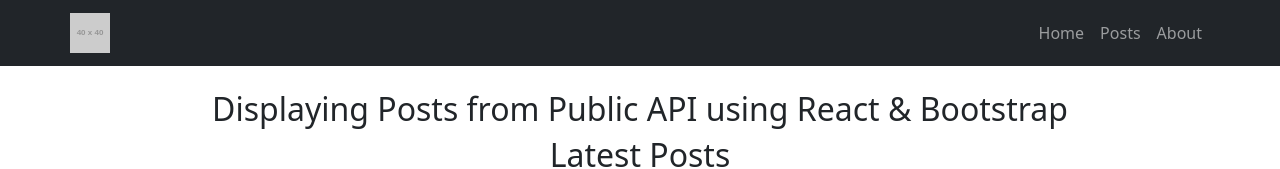
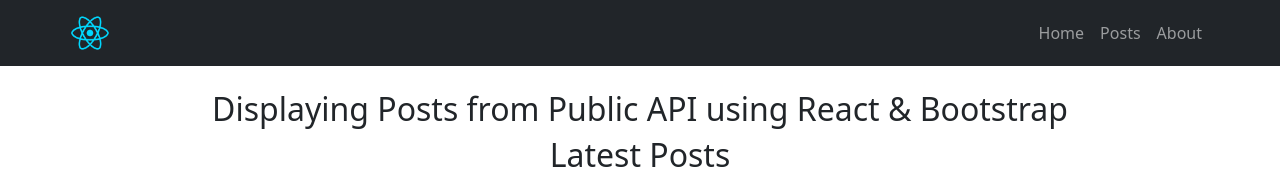
Before and after one commit to manimca2015/react-api-posts, a React (Create React App) app: page / in a window 1280 px wide. Shown: the top 169 px of the page. Built offline with nearby package versions, Linux system fonts and the light colour scheme; no server answers.

Commit message:
logo changed

```diff
--- a/src/Header.js
+++ b/src/Header.js
@@ -1,6 +1,7 @@
 import React from "react";
 import 'bootstrap/dist/css/bootstrap.min.css';
 import 'bootstrap/dist/js/bootstrap.bundle.min.js';
+import logo from './logo.png';
 
 
 function Header() {
@@ -9,7 +10,7 @@ function Header() {
       <nav className="navbar navbar-expand-lg navbar-dark container">
         <a className="navbar-brand" href="/">
           <img
-            src="https://via.placeholder.com/40"
+            src={logo}
             alt="Logo"
             width="40"
             height="40"
```
Also changed, not shown: src/logo.png (added).
